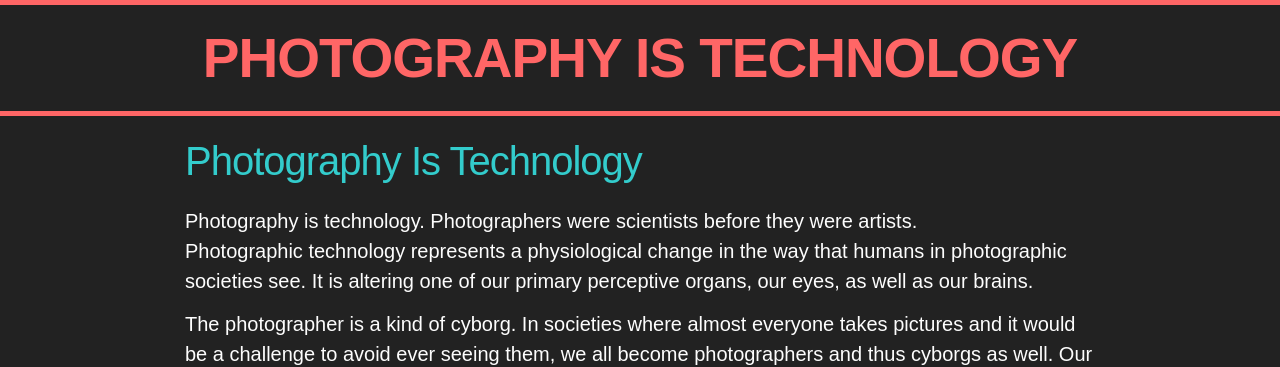
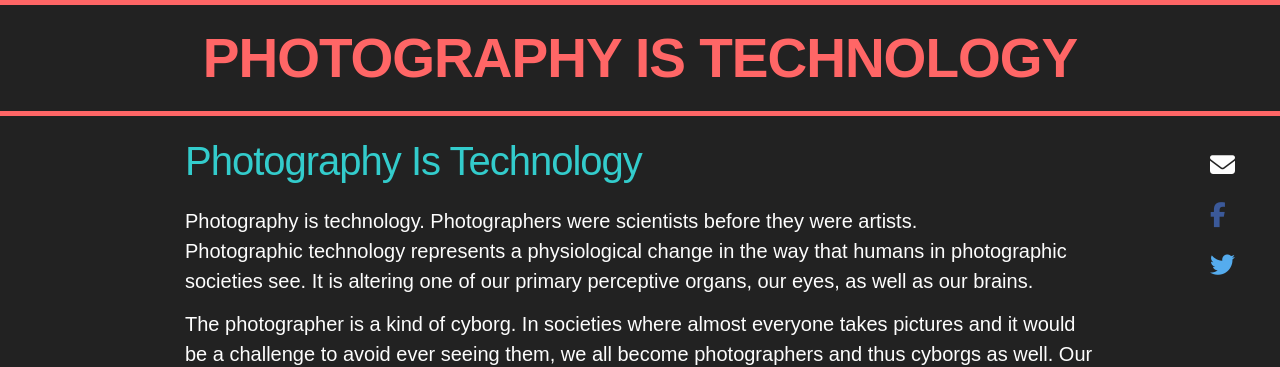
Before and after one commit to r4d1n/photographyistechnology, a Jekyll site: the page built from _posts/2014-06-15-photography-is-technology-2.md, in a window 1280 px wide. Shown: the top 367 px of the page. Built offline with Jekyll 4.4.1, drawn with Linux system fonts in a browser that asks for light colours; nearby versions of some CDN libraries; library files that are not in the unit come from our copies.

Commit message:
add back social buttons, resolve colors and links

```diff
--- a/_layouts/post.html
+++ b/_layouts/post.html
@@ -5,14 +5,56 @@ layout: default
 
   <header class="post-header">
     <h1 class="post-title">{{ page.title }}</h1>
-  </header>
+    <div class="mobile-sharing">
+      <ul class="social-sharing">
+        <!-- <li><span class="post-meta">Share Post:</span></li> -->
+        <li><span class="fa fa-envelope fa-lg"></span></li>
+        <li>
+          <a class="fb-like" href="https://www.facebook.com/sharer/sharer.php?
+          t={{ page.title }}
+          &u={{ url }}" target="_blank" title="Share on Facebook">
+          <span class="fa fa-facebook fa-lg"></span>
+        </a>
+      </li>
+      <li>
+        <a class="twitter-share" target="_blank" href="https://twitter.com/share?text={{ page.title }}%20via%20@{{ site.twitter_username }}&url={{ site.url }}{{ page.url }}">
+          <span class="fa fa-twitter fa-lg"></span>
+        </a>
+      </li>
+      <!-- <li><span class="fa fa-tumblr fa-lg"></span></li> -->
+    </ul>
+  </div>
+</header>
 
-  <article class="post-content">
-    {{ content }}
-  </article>
-  <p class="post-meta">
-    Posted: {{ page.date | date: "%b %-d, %Y" }}
-    {% if page.meta %} • {{ page.meta }}{% endif %}
-  </p>
+<article class="post-content">
+  {{ content }}
+</article>
+<p class="post-meta">Posted: {{ page.date | date: "%b %-d, %Y" }}
+  {% if page.meta %} • {{ page.meta }}{% endif %}</p>
 
 </div>
+
+<div class="sidebar">
+  <ul class="social-sharing">
+    <!-- <li><h3>Share:</h3></li> -->
+    <li>
+      <span class="fa fa-envelope fa-lg"></span>
+    </li>
+    <li>
+      <a href="https://www.facebook.com/sharer/sharer.php?
+      t={{ page.title }}
+      &u={{ url }}" target="_blank" title="Share on Facebook">
+      <span class="fa fa-facebook fa-lg fb-like"></span>
+    </a>
+  </li>
+  <li>
+    <a target="_blank" href="https://twitter.com/share?
+    url={{ page.shorturl }}&via=r4d1n">
+    <span class="fa fa-twitter fa-lg twitter-share"></span>
+  </a>
+</li>
+<!-- <li>
+<span class="fa fa-tumblr fa-lg"></span>
+</li> -->
+</ul>
+</div>
--- a/_sass/_base.scss
+++ b/_sass/_base.scss
@@ -242,4 +242,16 @@ pre {
       font-size: $small-font-size;
     }
   }
+    .fb-like {
+      &,
+      &:visited {
+        color: #3b5999;
+      }
+    }
+    .twitter-share {
+      &,
+      &:visited {
+        color: #55ACEE;
+      }
+    }
 }
--- a/_sass/_layout.scss
+++ b/_sass/_layout.scss
@@ -166,12 +166,12 @@
 
 .post-header {
   position: relative;
-  // @include media-query($on-palm) {
-  //   margin-bottom: $spacing-unit * 2;
-  // }
-  // @include media-query($on-tablet) {
-  //   margin-bottom: $spacing-unit * 2 + 10;
-  // }
+  @include media-query($on-palm) {
+    margin-bottom: $spacing-unit * 2;
+  }
+  @include media-query($on-tablet) {
+    margin-bottom: $spacing-unit * 2 + 10;
+  }
 }
 
 .post-link, .post-title {
@@ -184,7 +184,7 @@
   line-height: 1;
 
   @include media-query($on-palm) {
-    font-size: $med-font-size * .5;
+    font-size: $med-font-size * .8;
   }
 }
 
```
